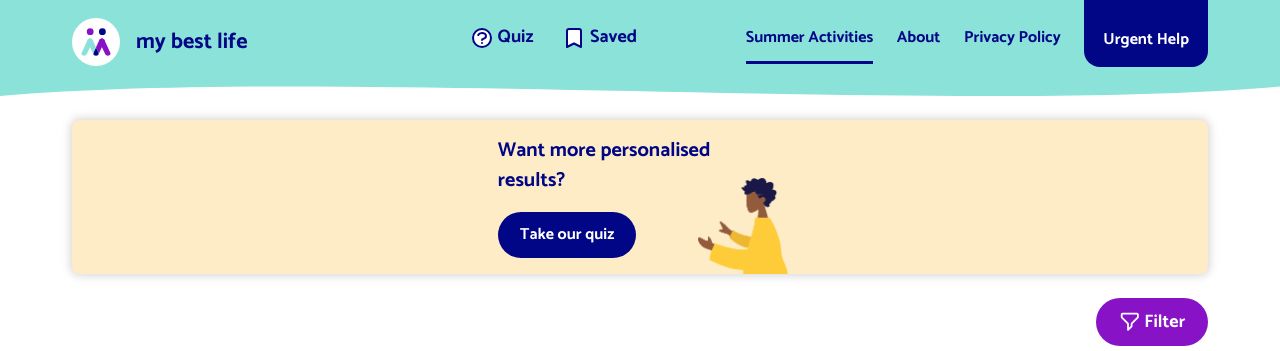
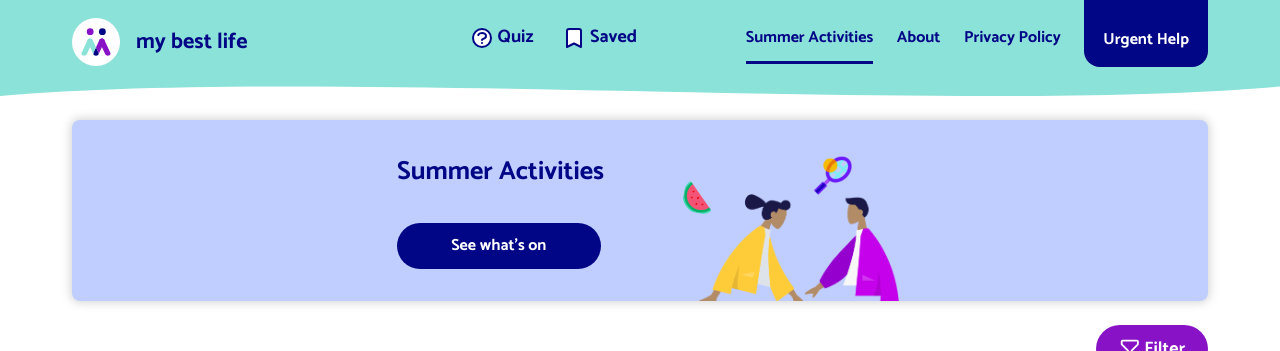
Before and after one commit to neontribe/my-best-life, a Next.js app: page /summer-activities in a window 1280 px wide. Shown: the top 351 px of the page. Built offline with nearby package versions, Linux system fonts and the light colour scheme.

Commit message:
feat: adding styles for summer activities banner

```diff
--- a/src/Components/QuizEncouragement.tsx
+++ b/src/Components/QuizEncouragement.tsx
@@ -1,11 +1,10 @@
-import Image from 'next/image'
 import Link from 'next/link'
 import styled from 'styled-components'
 
 import { VerticalSpacing } from './VerticalSpacing'
 
 const QuizCard = styled.a`
-  background-color: ${(props) => props.theme.colours.yellow_light};
+  background-color: ${(props) => props.theme.colours.blue_light};
   border-radius: 0.5rem;
   display: flex;
   flex-direction: column;
@@ -26,26 +25,106 @@ const QuizCard = styled.a`
 
   h2 {
     font-family: 'Catamaran', sans-serif;
-    font-size: ${(props) => props.theme.fontSizes.heading};
+    font-size: ${(props) => props.theme.fontSizes.highlight};
     font-weight: bold;
     width: 90%;
     color: ${(props) => props.theme.colours.blue};
+    margin-bottom: 2rem;
+
+    ${(props) => props.theme.screenSizes.tabletLandscapePlus} {
+      font-size: 26px;
+    }
   }
 `
 
 const ImageContainer = styled.div`
-  bottom: -1rem;
+  width: 40%;
   height: 7rem;
   position: absolute;
-  right: 0;
-  width: 35%;
+  right: 1rem;
+  bottom: 0;
+
+  ${(props) => props.theme.screenSizes.tabletLandscapePlus} {
+    height: 8rem;
+  }
+
+  img {
+    position: absolute;
+  }
+
+  img:nth-of-type(1) {
+    width: 100px;
+    height: auto;
+    right: 0;
+    bottom: 0;
+
+    ${(props) => props.theme.screenSizes.smallPhoneOnly} {
+    }
+
+    ${(props) => props.theme.screenSizes.tabletPortraitPlus} {
+      width: 140px;
+      right: 4rem;
+    }
+
+    ${(props) => props.theme.screenSizes.tabletLandscapePlus} {
+      width: 200px;
+      right: 0;
+    }
+  }
+
+  img:nth-of-type(2) {
+    width: 30px;
+    right: 0rem;
+    top: 1rem;
+
+    ${(props) => props.theme.screenSizes.smallPhoneOnly} {
+    }
+
+    ${(props) => props.theme.screenSizes.tabletPortraitPlus} {
+      width: 35px;
+      right: 1.5rem;
+      top: 0;
+    }
+
+    ${(props) => props.theme.screenSizes.tabletLandscapePlus} {
+      width: 42px;
+      right: 2.8rem;
+      top: -1.2rem;
+    }
+  }
+
+  img:nth-of-type(3) {
+    width: 23px;
+    right: 2.5rem;
+    top: 2rem;
+
+    ${(props) => props.theme.screenSizes.smallPhoneOnly} {
+    }
+
+    ${(props) => props.theme.screenSizes.tabletPortraitPlus} {
+      width: 25px;
+      right: 6.5rem;
+      top: 0.5rem;
+    }
+
+    ${(props) => props.theme.screenSizes.tabletLandscapePlus} {
+      width: 34px;
+      right: 11.5rem;
+      top: 0.5rem;
+    }
+  }
 `
 const Content = styled.div`
   position: relative;
-  max-width: 400px;
+  max-width: 750px;
   height: 100%;
-  margin: auto;
   padding: 1rem;
+
+  ${(props) => props.theme.screenSizes.tabletLandscapePlus} {
+    width: 550px;
+    margin: auto;
+    padding: 2rem;
+  }
 `
 
 const QuizButton = styled.div`
@@ -61,6 +140,10 @@ const QuizButton = styled.div`
   align-self: flex-start;
   background-color: ${(props) => props.theme.colours.blue};
   display: inline-block;
+
+  ${(props) => props.theme.screenSizes.tabletPortraitPlus} {
+    padding: 0.5rem 3.2rem;
+  }
 `
 
 export const QuizEncouragement = (): JSX.Element => {
@@ -68,16 +151,13 @@ export const QuizEncouragement = (): JSX.Element => {
     <Link href={`/quiz`} passHref>
       <QuizCard>
         <Content>
-          <h2>Want more personalised results?</h2>
+          <h2>Summer Activities</h2>
           <VerticalSpacing size={1} />
-          <QuizButton>Take our quiz</QuizButton>
+          <QuizButton>See what&apos;s on</QuizButton>
           <ImageContainer>
-            <Image
-              src="/img/try-quiz.png"
-              alt={''}
-              layout="fill"
-              objectFit="contain"
-            />
+            <img src="/img/summer_activities_mask.png" alt="" />
+            <img src="/img/summer_activities_racket.png" alt="" />
+            <img src="/img/summer_activities_watermelon.png" alt="" />
           </ImageContainer>
         </Content>
       </QuizCard>
```
